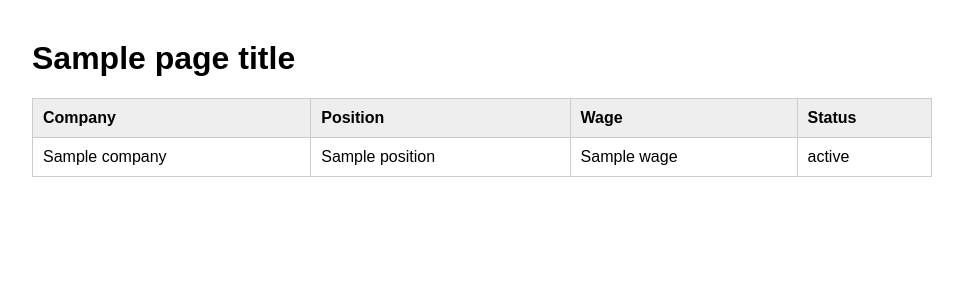
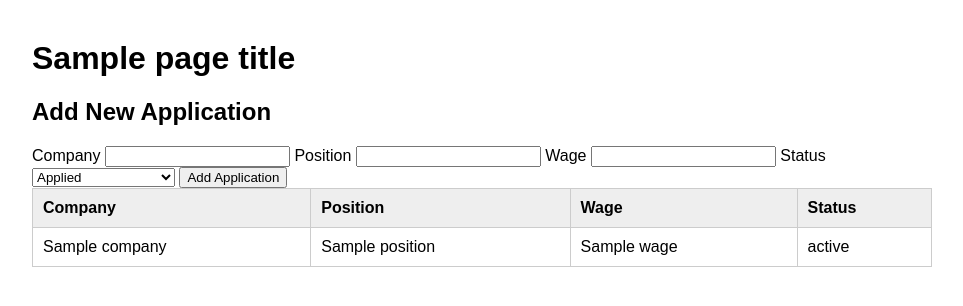
Before and after one commit to UniChen03/job_application_tracker, a Flask app: template templates/index.html in a window 1280 px wide. Shown: the top 306 px of the page, without its empty margins (158-1121 px from the left). Run offline with Flask 3, Linux system fonts and the light colour scheme; the template is opened without the code that fills it: most values are stand-ins (such as "Sample title", 1, 10 or a date in 2020).

Commit message:
Add application form

```diff
--- a/app.py
+++ b/app.py
@@ -1,7 +1,7 @@
 import sqlite3
 from pathlib import Path
 
-from flask import Flask, render_template
+from flask import Flask, redirect, render_template, request, url_for
 
 app = Flask(__name__)
 database_path = Path(__file__).parent / "instance" / "applications.db"
@@ -33,3 +33,27 @@ def index():
         page_title=page_title,
         applications=applications,
     )
+
+
+@app.route("/applications", methods=["POST"])
+def add_application():
+    company = request.form["company"]
+    position = request.form["position"]
+    wage_text = request.form["wage"]
+    status = request.form["status"]
+
+    wage = float(wage_text) if wage_text else None
+
+    connection = get_db_connection()
+    connection.execute(
+        """
+        INSERT INTO applications (company, position, wage, status)
+        VALUES (?, ?, ?, ?)
+        """,
+        (company, position, wage, status),
+    )
+
+    connection.commit()
+    connection.close()
+
+    return redirect(url_for("index"))
--- a/templates/index.html
+++ b/templates/index.html
@@ -10,6 +10,49 @@
 </head>
 <body>
     <h1>{{ page_title }}</h1>
+    <h2>Add New Application</h2>
+
+    <form action="{{ url_for('add_application') }}" method="post">
+        <label for="company">Company</label>
+        <input
+            type="text"
+            id="company"
+            name="company"
+            maxlength="127"
+            required
+        >
+
+        <label for="position">Position</label>
+        <input
+            type="text"
+            id="position"
+            name="position"
+            maxlength="63"
+            required
+        >
+
+        <label for="wage">Wage</label>
+        <input
+            type="number"
+            id="wage"
+            name="wage"
+            min="0"
+            step="0.01"
+        >
+
+        <label for="status">Status</label>
+        <select id="status" name="status" required>
+            <option value="Applied">Applied</option>
+            <option value="Waiting for Interview">Waiting for Interview</option>
+            <option value="Interviewed">Interviewed</option>
+            <option value="Offer">Offer</option>
+            <option value="Rejected">Rejected</option>
+            <option value="Withdrawn">Withdrawn</option>
+        </select>
+
+        <button type="submit">Add Application</button>
+    </form>
+
     <table>
         <thead>
             <tr>
```
Also changed, not shown: PROJECT_STATUS.md (+1 -0 lines).
